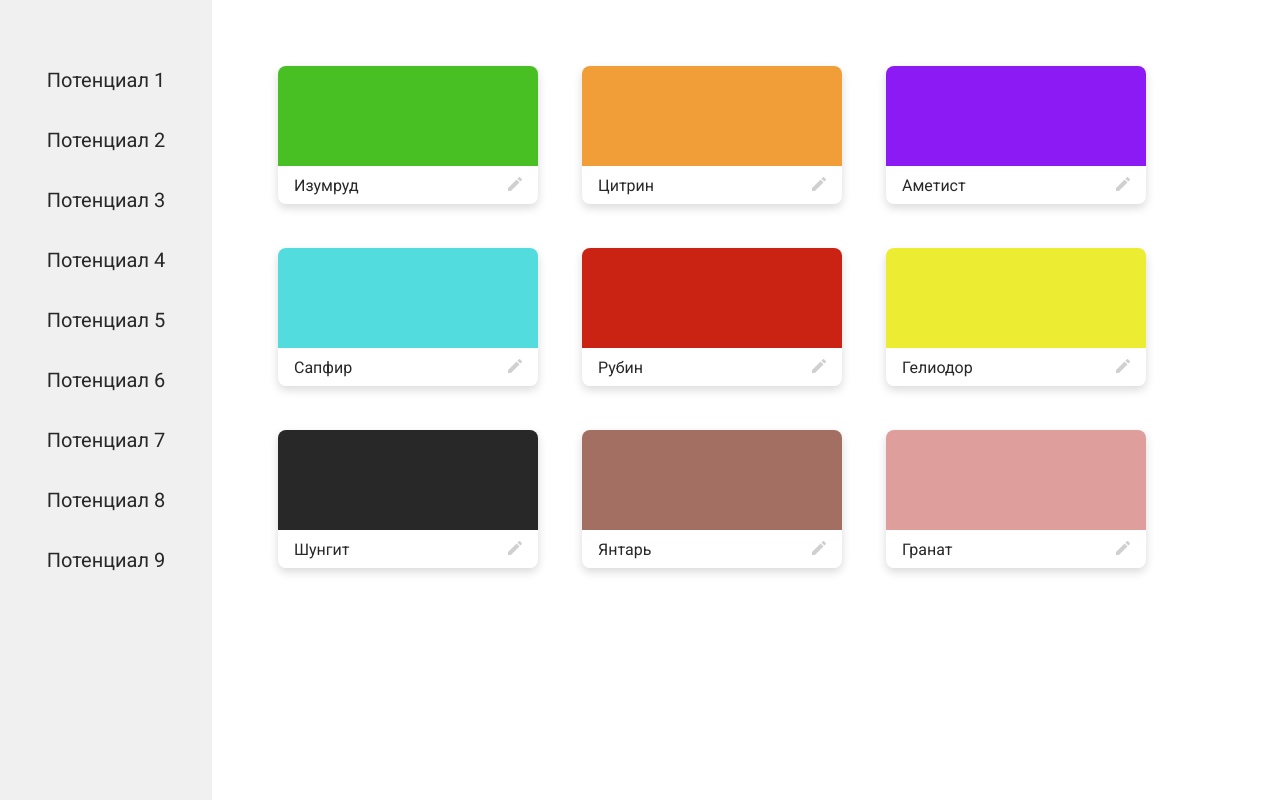
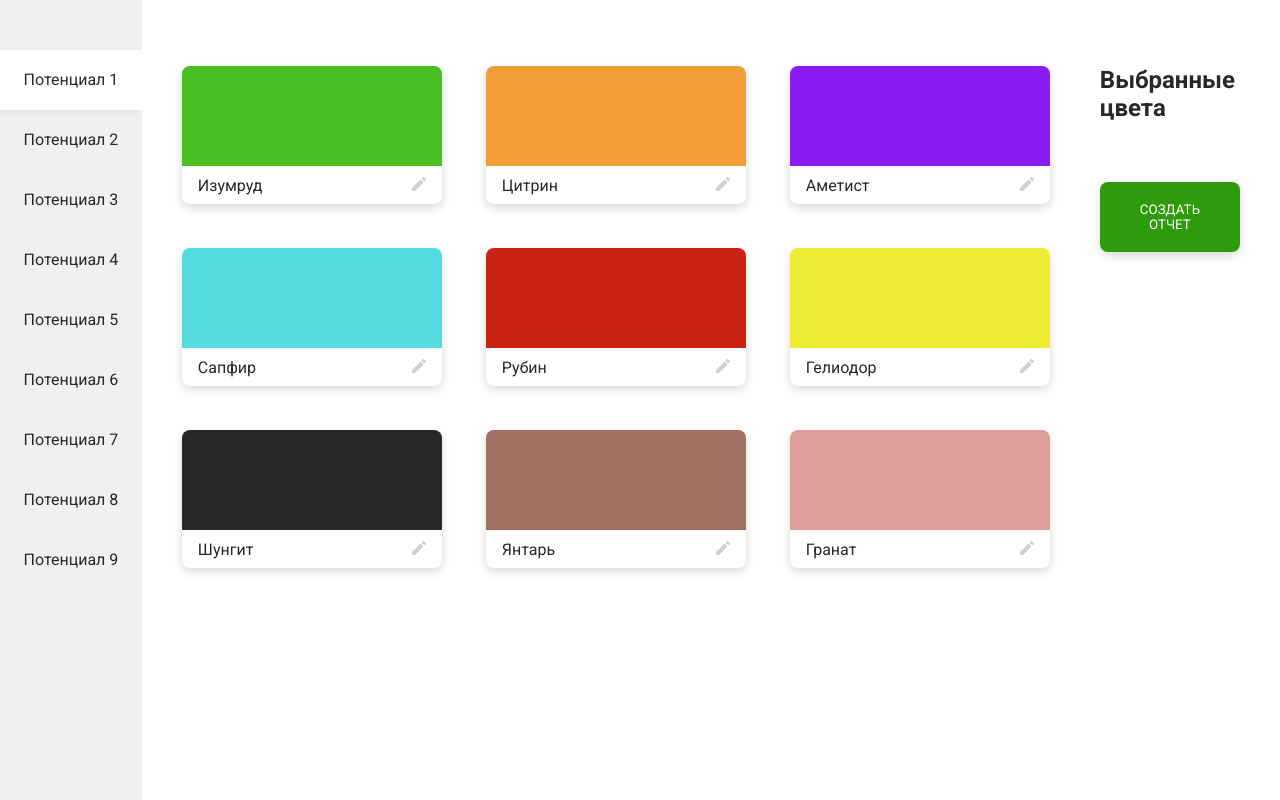
Before and after one commit to Decronus/hps, a Vue app: page / in a window 1280 px wide. Built offline with nearby package versions, Linux system fonts and the light colour scheme.

Commit message:
base handle

```diff
--- a/src/App.vue
+++ b/src/App.vue
@@ -1,12 +1,39 @@
 <template>
   <div class="app">
-    <side-nav />
-    <colors-wrap />
+    <side-nav :currentPotential="currentPotential" @change="setNewPotential" />
+    <colors-wrap
+      @choiced="nextPotential"
+      :answers="answers"
+      :currentPotential="currentPotential"
+    />
   </div>
 </template>
 
 <script>
-export default {};
+export default {
+  data() {
+    return {
+      currentPotential: 1,
+      answers: [],
+    };
+  },
+  methods: {
+    setNewPotential(newPotential) {
+      this.currentPotential = +newPotential;
+    },
+    setAnswer(textColor) {
+      this.answers[this.currentPotential - 1] = textColor;
+    },
+    nextPotential(textColor) {
+      this.setAnswer(textColor);
+      if (this.currentPotential === 9) {
+        this.currentPotential = 0;
+        return;
+      }
+      this.currentPotential += 1;
+    },
+  },
+};
 </script>
 
 <style>
--- a/src/components/ColorCard.vue
+++ b/src/components/ColorCard.vue
@@ -1,9 +1,9 @@
 <template>
   <div class="color-card-wrap">
-    <div class="color-area" :style="{ backgroundColor: color }"></div>
+    <div class="color-area" :style="{ background: color }"></div>
     <div class="color-text-and-edit">
       <p class="color-text">{{ textColor }}</p>
-      <div class="edit-image">
+      <div class="edit-image" @click.stop @click="cons">
         <svg
           width="14"
           height="14"
@@ -27,11 +27,16 @@ export default {
   props: {
     color: {
       type: String,
-      require: true,
+      required: true,
     },
     textColor: {
       type: String,
-      require: true,
+      required: true,
+    },
+  },
+  methods: {
+    cons() {
+      console.log("click");
     },
   },
 };
@@ -47,7 +52,7 @@ export default {
 }
 
 .color-card-wrap:hover {
-  box-shadow: 0px 2px 5px rgba(0, 0, 0, 0.2);
+  box-shadow: 0px 2px 5px rgba(0, 0, 0, 0.15);
 }
 
 .color-area {
--- a/src/components/ColorsWrap.vue
+++ b/src/components/ColorsWrap.vue
@@ -1,17 +1,42 @@
 <template>
   <div class="colors-wrap">
+    <div
+      class="colors-group"
+      v-if="answers.length < 9 || currentPotential !== 0"
+    >
       <color-card
         v-for="el of colors"
         :key="el.color"
         :color="el.color"
         :textColor="el.textColor"
+        @click="colorChoiced(el.textColor)"
       />
+    </div>
+    <div class="button-and-text">
+      <h2>Выбранные цвета</h2>
+      <div class="text-wrap">
+        <p v-for="color in answers" :key="color">
+          {{ color }}
+        </p>
+      </div>
+      <button class="button">СОЗДАТЬ ОТЧЕТ</button>
+    </div>
   </div>
 </template>
 
 <script>
 export default {
   name: "colors-wrap",
+  props: {
+    answers: {
+      type: Array,
+      required: true,
+    },
+    currentPotential: {
+      type: Number,
+      required: true,
+    },
+  },
   data() {
     return {
       colors: [
@@ -27,16 +52,59 @@ export default {
       ],
     };
   },
+  methods: {
+    colorChoiced(textColor) {
+      this.$emit("choiced", textColor);
+      console.log(textColor);
+    },
+  },
 };
 </script>
 
 <style scoped>
 .colors-wrap {
   width: 100%;
-  padding: 66px;
+  padding: 66px 40px 0 40px;
+  display: flex;
+  gap: 50px;
+}
+
+.colors-group {
   display: grid;
   grid-template-columns: repeat(3, 260px);
   grid-template-rows: repeat(3, 138px);
   gap: 44px;
 }
+
+.button {
+  padding: 20px 40px;
+  border-radius: 8px;
+  background: #2d9b0c;
+  box-shadow: 0px 4px 10px rgba(0, 0, 0, 0.15);
+  color: white;
+  border: none;
+  cursor: pointer;
+  transition: all 0.2s ease-in-out;
+}
+
+.button:hover {
+  background: #61a409;
+}
+
+.button:active {
+  box-shadow: none;
+}
+
+.button-and-text {
+  display: flex;
+  flex-direction: column;
+  align-items: flex-start;
+  gap: 30px;
+}
+
+.text-wrap {
+  display: flex;
+  flex-direction: column;
+  gap: 10px;
+}
 </style>
--- a/src/components/SideNav.vue
+++ b/src/components/SideNav.vue
@@ -1,26 +1,56 @@
 <template>
   <div class="side-nav">
-    <p class="side-nav-el">Потенциал&nbsp;1</p>
-    <p class="side-nav-el">Потенциал&nbsp;2</p>
-    <p class="side-nav-el">Потенциал&nbsp;3</p>
-    <p class="side-nav-el">Потенциал&nbsp;4</p>
-    <p class="side-nav-el">Потенциал&nbsp;5</p>
-    <p class="side-nav-el">Потенциал&nbsp;6</p>
-    <p class="side-nav-el">Потенциал&nbsp;7</p>
-    <p class="side-nav-el">Потенциал&nbsp;8</p>
-    <p class="side-nav-el">Потенциал&nbsp;9</p>
+    <p
+      v-for="potential of potentialsAmount"
+      :key="potential"
+      :id="potential"
+      :="setStyleProperty(currentPotential, potential)"
+      class="side-nav-el"
+      @click="changePotential"
+    >
+      Потенциал&nbsp;{{ potential }}
+    </p>
   </div>
 </template>
 
 <script>
 export default {
   name: "side-nav",
+  props: {
+    currentPotential: {
+      type: Number,
+      required: true,
+    },
+  },
+  data() {
+    return {
+      potentialsAmount: [1, 2, 3, 4, 5, 6, 7, 8, 9],
+    };
+  },
+  methods: {
+    changePotential(event) {
+      this.$emit("change", event.target.id);
+    },
+    setStyleProperty(currentPotential, potential) {
+      return {
+        style: {
+          background: currentPotential === potential ? "white" : undefined,
+          boxShadow:
+            currentPotential === potential
+              ? "-4px 4px 5px rgba(0, 0, 0, 0.05)"
+              : undefined,
+          //   pointerEvents: currentPotential < potential ? "none" : undefined,
+          //   color: currentPotential < potential ? "grey" : undefined,
+        },
+      };
+    },
+  },
 };
 </script>
 
 <style scoped>
 .side-nav {
-  width: 260px;
+  width: 200px;
   height: 100vh;
   padding-top: 50px;
   background: #f0f0f0;
@@ -30,7 +60,7 @@ export default {
 }
 
 .side-nav-el {
-  font-size: 20px;
+  font-size: 16px;
   line-height: 60px;
   height: 60px;
   width: 100%;
@@ -40,6 +70,6 @@ export default {
 }
 
 .side-nav-el:hover {
-  background: white;
+  background: #e9e9e9;
 }
 </style>
```
Lines whose indentation alone changed are shown as unchanged.
